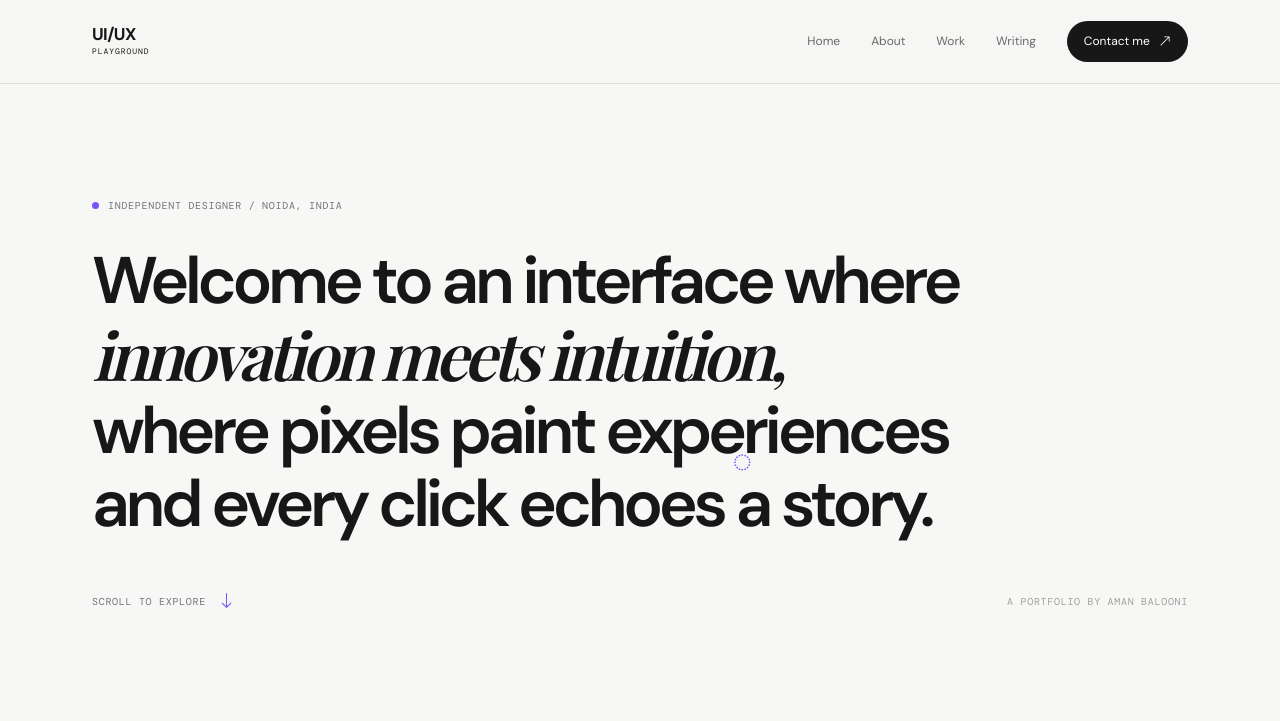
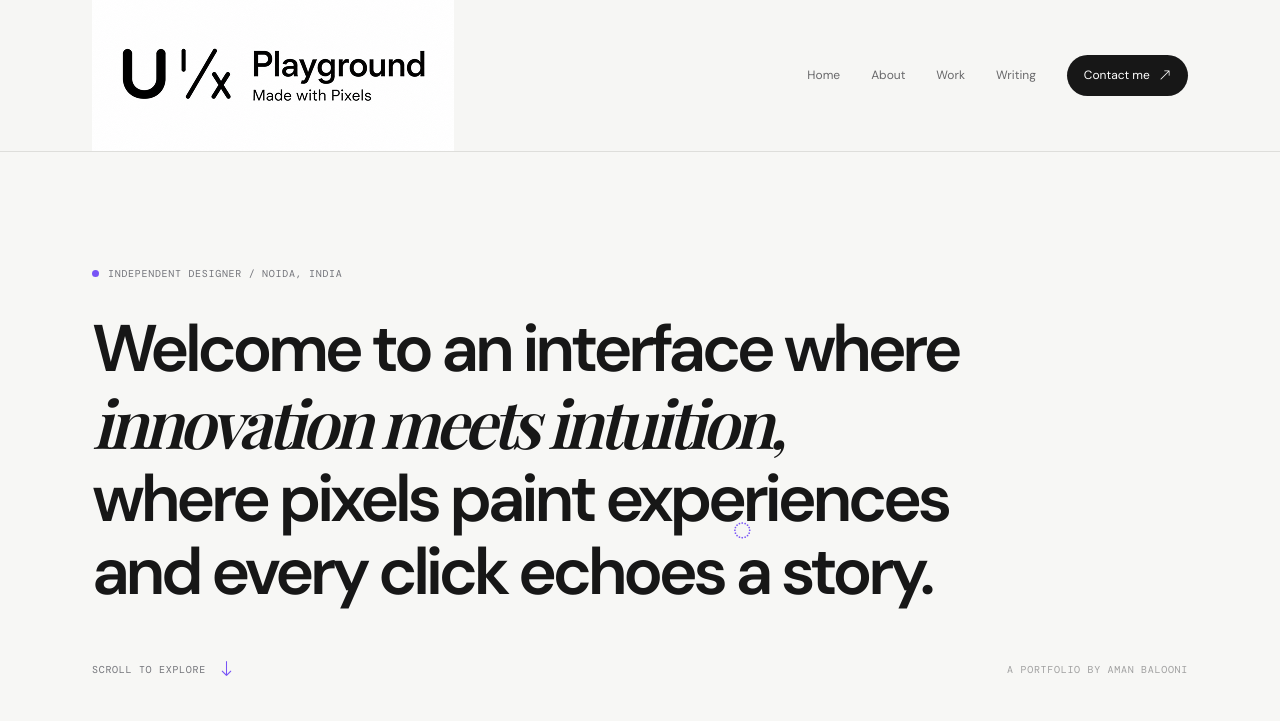
Before and after one commit to amanbalooni/abstudio.github.io, a plain HTML site: page index.html in a window 1280 px wide. Shown: the top 721 px of the page. Drawn offline with nearby package versions, Linux system fonts and the light colour scheme.

Commit message:
Update portfolio

```diff
--- a/index.html
+++ b/index.html
@@ -18,7 +18,9 @@
 <body>
 	<header class="site-header">
 		<nav class="container site-nav" aria-label="Primary navigation">
-			<a class="brand" href="#top" aria-label="UI UX Playground home"><span>UI/UX</span><small>PLAYGROUND</small></a>
+			<a class="brand" href="#top" aria-label="UI UX Playground home">
+				<img src="./images/logo.png" title="UX Playground Logo" alt="UX Playground">
+			</a>
 			<button class="nav-toggle" type="button" aria-expanded="false" aria-controls="nav-links" aria-label="Toggle navigation"><i class="bi bi-list"></i></button>
 			<div class="nav-links" id="nav-links">
 				<a class="active" href="#top">Home</a><a href="#about">About</a><a href="#work">Work</a><a href="#writing">Writing</a><a class="nav-contact" href="#contact">Contact me <i class="bi bi-arrow-up-right"></i></a>
```
Also changed, not shown: images/logo.png (added).
